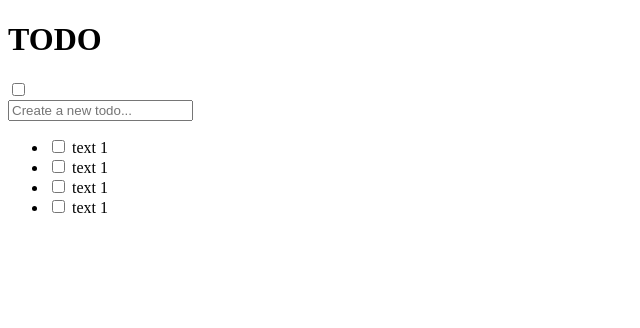
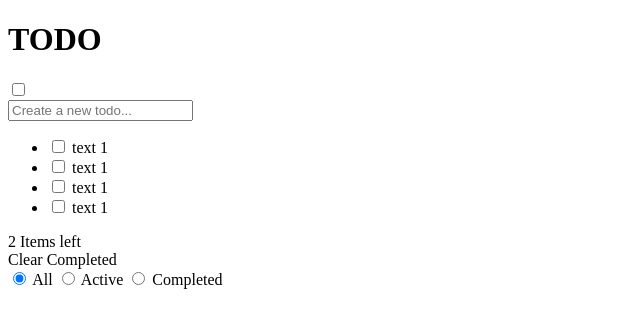
Before and after one commit to dudzvs/ToDoList, a website built with webpack: page app/index.html in a window 1280 px wide. Shown: the whole page, without its empty margins (0-640 px from the left). Built offline with nearby package versions, Linux system fonts and the light colour scheme; files whose address does not match are found by name.

Commit message:
Finish structure HTML

```diff
--- a/app/index.html
+++ b/app/index.html
@@ -15,7 +15,7 @@
     .attribution a { color: hsl(228, 45%, 44%); }
   </style>
 </head>
-<body class="theme-dark">
+<body>
   <div class="container flex flex-col">
     <header class="header flex flex-jc-sa flex-ai-c">
       <h1>TODO</h1>
@@ -69,6 +69,30 @@
             <span class="remove"></span>
           </li>
         </ul>
+
+        <div class="countdown-items flex flex-jc-sb">
+          <div class="items-left"><span>2 </span>Items left</div>
+          <span class="clear">Clear Completed</span>
+        </div>
+      </section>
+      <section class="bottom-items flex flex-jc-c">
+        <div class="filter">
+          <label for="">
+            <input type="radio" name="filter" id="all" checked>
+            <span>All</span>
+          </label>
+
+          <label for="">
+            <input type="radio" name="filter" id="active">
+            <span>Active</span>
+          </label>
+
+          <label for="">
+            <input type="radio" name="filter" id="completed">
+            <span>Completed</span>
+          </label>
+        </div>
+
       </section>
     </main>
   </div>
```
